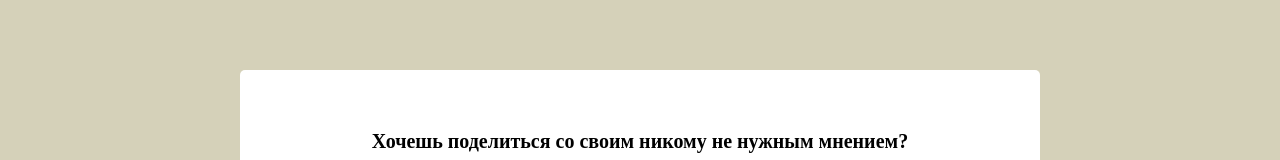
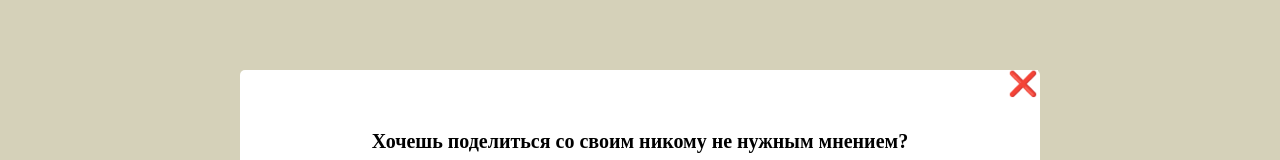
Before and after one commit to CkutlsGit/nomatter--vue, a Vue app in the folder no-matter/: page / in a window 1280 px wide. Shown: the part 165-325 px from the top of the page. Built offline with nearby package versions, Linux system fonts and the light colour scheme.

Commit message:
style: фÐadd btn for close this window and add style for this btn

```diff
--- a/no-matter/src/pages/MainPage.vue
+++ b/no-matter/src/pages/MainPage.vue
@@ -3,6 +3,7 @@
     <header-element></header-element>
     <section class="start-work">
       <div class="start-work__content">
+        <button class="close__btn" @click="closeModal">❌</button>
         <h2>Хочешь поделиться со своим никому не нужным мнением?</h2>
         <h2>Тебе сюда! Переходи на страницу shit post`ов</h2>
         <div class="start__work__btn">
@@ -22,6 +23,18 @@ export default {
 </script>
 
 <style scoped>
+.close__btn {
+  position: absolute;
+  margin: 0px 0px 0px 368px;
+  font-size: 24px;
+  background: #fff;
+  border: none;
+  cursor: pointer;
+  transition: background 0.5s ease;
+}
+.close__btn:hover {
+  background: #ab2e2e;
+}
 .start-work {
   display: flex;
   justify-content: center;
```
